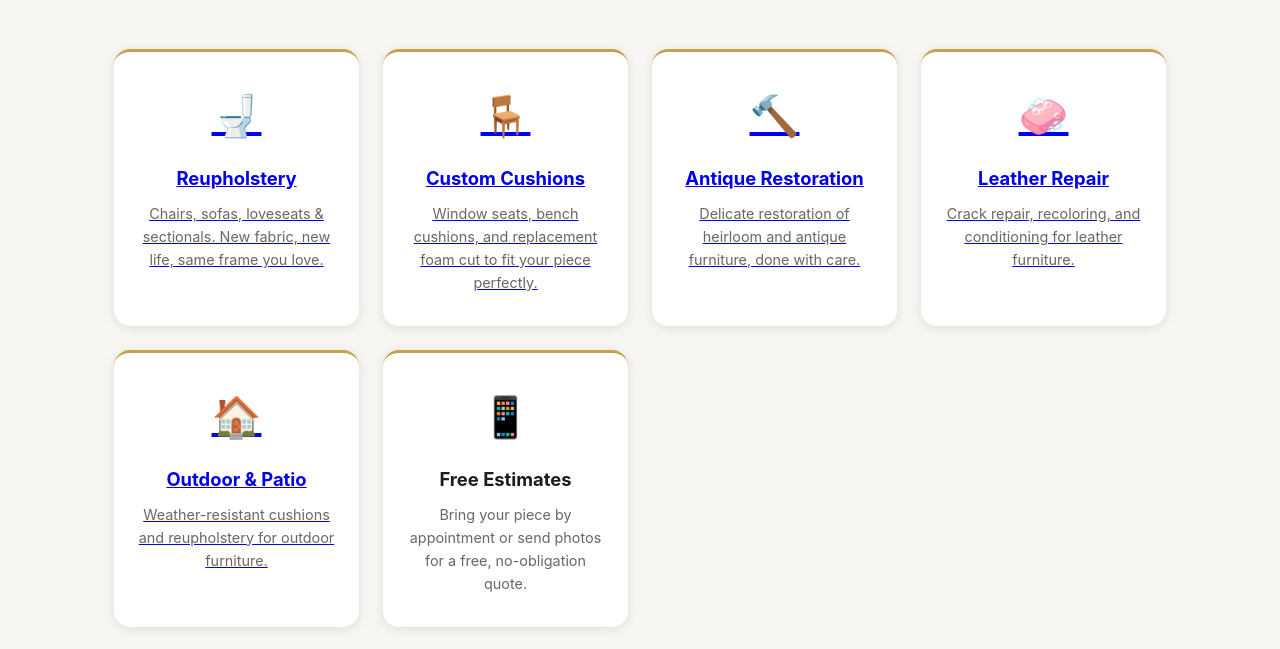
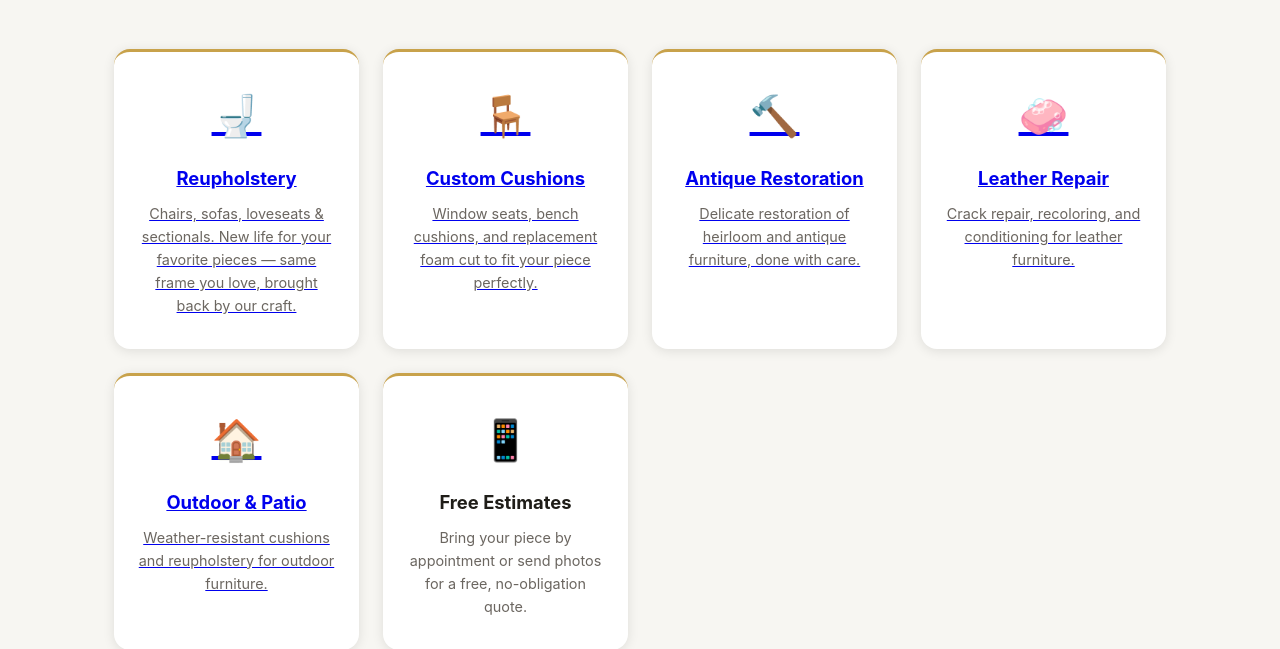
Before and after one commit to Liberty-Emporium/time-after-time-upholstery-railway, a Django app: template templates/gallery/home.html in a window 1280 px wide. Shown: the part 1733-2382 px from the top of the page. Run offline with Django 5.2, Linux system fonts and the light colour scheme; the template is opened without the code that fills it: most values are stand-ins (such as "Sample title", 1, 10 or a date in 2020); grey boxes marked "Sample" are stand-in pictures.

Commit message:
TAT: footer year 2024 + remove fabric-sale copy (swatch library only)

```diff
--- a/templates/gallery/home.html
+++ b/templates/gallery/home.html
@@ -468,7 +468,7 @@
         <a class="service-card" href="/services/reupholstery/">
             <div class="icon">&#128701;</div>
             <h3>Reupholstery</h3>
-            <p>Chairs, sofas, loveseats &amp; sectionals. New fabric, new life, same frame you love.</p>
+            <p>Chairs, sofas, loveseats &amp; sectionals. New life for your favorite pieces — same frame you love, brought back by our craft.</p>
         </a>
         <a class="service-card" href="/services/custom-cushions/">
             <div class="icon">&#129681;</div>
@@ -588,7 +588,7 @@
 </section>
 
 <footer>
-    <p>&copy; {% now "Y" %} {{ info.name }} &bull; {{ info.address }} &bull; {{ info.phone }}</p>
+    <p>&copy; 2024 {{ info.name }} &bull; {{ info.address }} &bull; {{ info.phone }}</p>
     <p style="margin-top:6px">Website built with &#128154; by Alexander AI Solutions</p>
 </footer>
 
```
